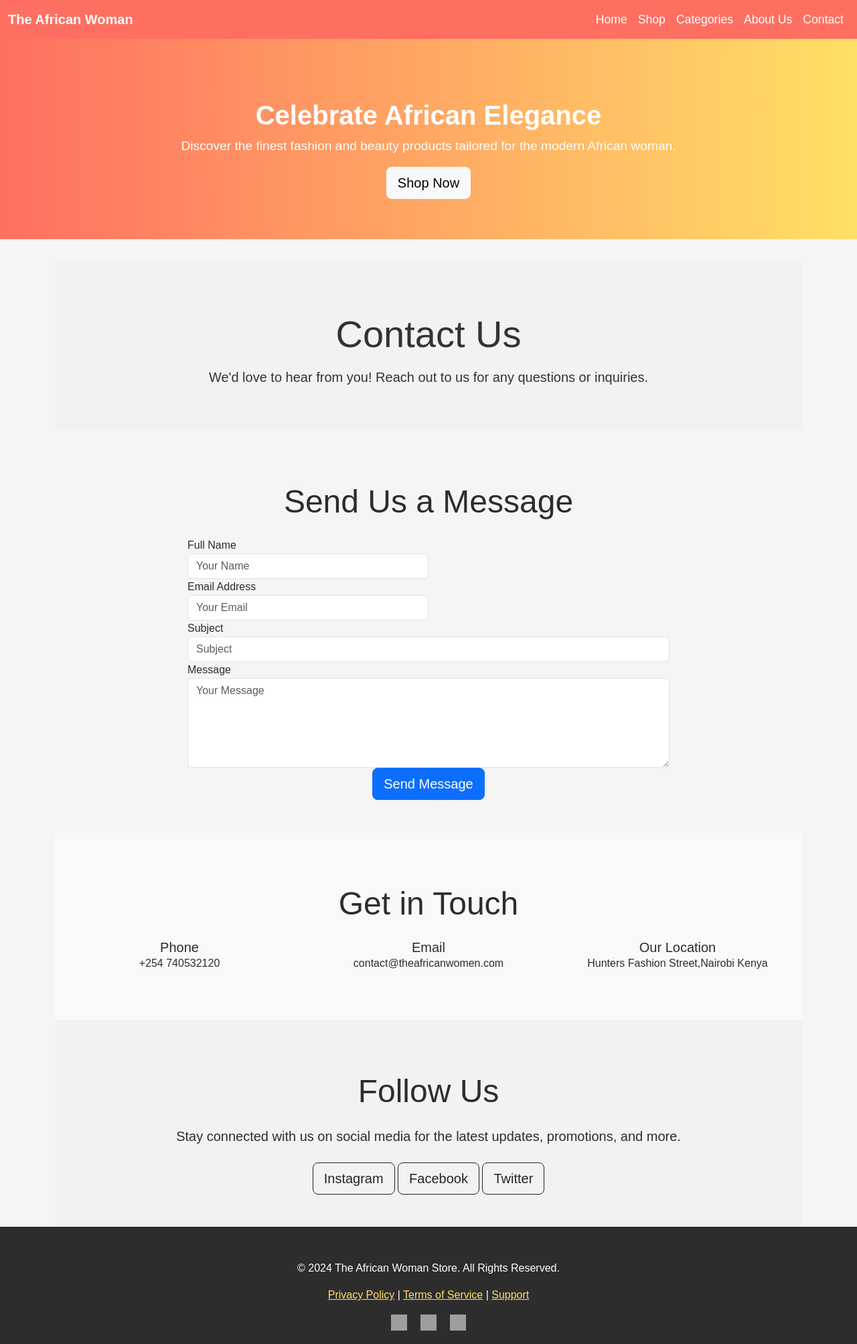
After one commit to jongo-love/TheAfrican, a Django app: page /women/contact/ in a window 1280 px wide. The commit adds this page. Shown: the whole page at 67% size. Run offline with Django 5.2, Linux system fonts and the light colour scheme; grey boxes are pictures that could not be loaded.

Commit message:
setting up test email functionality ie contact

```diff
--- /dev/null
+++ b/women/forms.py
@@ -0,0 +1,8 @@
+# women/forms.py
+from django import forms
+
+class ContactForm(forms.Form):
+    name = forms.CharField(max_length=100, widget=forms.TextInput(attrs={'class': 'form-control', 'placeholder': 'Your Name'}))
+    email = forms.EmailField(widget=forms.EmailInput(attrs={'class': 'form-control', 'placeholder': 'Your Email'}))
+    subject = forms.CharField(max_length=150, widget=forms.TextInput(attrs={'class': 'form-control', 'placeholder': 'Subject'}))
+    message = forms.CharField(widget=forms.Textarea(attrs={'class': 'form-control', 'rows': 5, 'placeholder': 'Your Message'}))
--- a/women/templates/base.html
+++ b/women/templates/base.html
@@ -98,10 +98,10 @@
                         <a class="nav-link" href="{% url 'women:categories' %}">Categories</a>
                     </li>
                     <li class="nav-item">
-                        <a class="nav-link" href="#">About Us</a>
+                        <a class="nav-link" href="{% url 'women:about' %}">About Us</a>
                     </li>
                     <li class="nav-item">
-                        <a class="nav-link" href="#">Contact</a>
+                        <a class="nav-link" href="{% url 'women:contact' %}">Contact</a>
                     </li>
                 </ul>
             </div>
--- /dev/null
+++ b/women/templates/contact.html
@@ -0,0 +1,112 @@
+<!-- women/templates/women/contact.html -->
+{% extends 'base.html' %}
+
+{% block content %}
+    <!-- Contact Us Banner Section -->
+    <section class="contact-banner text-center py-5" style="background-color: #f2f2f2; color: #333;">
+        <div class="container">
+            <h1 class="display-4 mb-3">Contact Us</h1>
+            <p class="lead">We'd love to hear from you! Reach out to us for any questions or inquiries.</p>
+        </div>
+    </section>
+    <!-- Success or Error Messages -->
+    {% if messages %}
+        <div class="container">
+            <div class="alert alert-success" role="alert">
+                {% for message in messages %}
+                    {{ message }}
+                {% endfor %}
+            </div>
+        </div>
+    {% endif %}
+
+    <!-- Contact Form Section -->
+    <section class="contact-form py-5">
+        <div class="container">
+            <div class="row">
+                <div class="col-md-8 mx-auto">
+                    <h2 class="text-center display-5 mb-4">Send Us a Message</h2>
+                    <form method="POST">
+                        {% csrf_token %}
+                        <div class="form-row">
+                            <div class="form-group col-md-6">
+                                <label for="name">Full Name</label>
+                                <input type="text" class="form-control" id="name" name="name" placeholder="Your Name" required>
+                            </div>
+                            <div class="form-group col-md-6">
+                                <label for="email">Email Address</label>
+                                <input type="email" class="form-control" id="email" name="email" placeholder="Your Email" required>
+                            </div>
+                        </div>
+                        <div class="form-group">
+                            <label for="subject">Subject</label>
+                            <input type="text" class="form-control" id="subject" name="subject" placeholder="Subject" required>
+                        </div>
+                        <div class="form-group">
+                            <label for="message">Message</label>
+                            <textarea class="form-control" id="message" name="message" rows="5" placeholder="Your Message" required></textarea>
+                        </div>
+                        <div class="form-group text-center">
+                            <button type="submit" class="btn btn-primary btn-lg">Send Message</button>
+                        </div>
+                    </form>
+                </div>
+            </div>
+        </div>
+    </section>
+
+    <!-- Contact Info Section -->
+    <section class="contact-info py-5" style="background-color: #f9f9f9;">
+        <div class="container text-center">
+            <h2 class="display-5 mb-4">Get in Touch</h2>
+            <div class="row">
+                <!-- Phone -->
+                <div class="col-md-4 mb-4">
+                    <div class="contact-card">
+                        <i class="fas fa-phone-alt fa-3x mb-3" style="color: #007bff;"></i>
+                        <h5 class="card-title">Phone</h5>
+                        <p class="card-text">+254 740532120</p>
+                    </div>
+                </div>
+
+                <!-- Email -->
+                <div class="col-md-4 mb-4">
+                    <div class="contact-card">
+                        <i class="fas fa-envelope fa-3x mb-3" style="color: #007bff;"></i>
+                        <h5 class="card-title">Email</h5>
+                        <p class="card-text">contact@theafricanwomen.com</p>
+                    </div>
+                </div>
+
+                <!-- Location -->
+                <div class="col-md-4 mb-4">
+                    <div class="contact-card">
+                        <i class="fas fa-map-marker-alt fa-3x mb-3" style="color: #007bff;"></i>
+                        <h5 class="card-title">Our Location</h5>
+                        <p class="card-text"> Hunters Fashion Street,Nairobi Kenya</p>
+                    </div>
+                </div>
+            </div>
+        </div>
+    </section>
+
+    <!-- Social Media Section -->
+    <section class="social-media py-5" style="background-color: #f2f2f2;">
+        <div class="container text-center">
+            <h2 class="display-5 mb-4">Follow Us</h2>
+            <p class="lead mb-4">Stay connected with us on social media for the latest updates, promotions, and more.</p>
+            <div>
+                <a href="https://www.instagram.com" target="_blank" class="btn btn-lg btn-outline-dark mr-3">
+                    <i class="fab fa-instagram"></i> Instagram
+                </a>
+                <a href="https://www.facebook.com" target="_blank" class="btn btn-lg btn-outline-dark mr-3">
+                    <i class="fab fa-facebook"></i> Facebook
+                </a>
+                <a href="https://www.twitter.com" target="_blank" class="btn btn-lg btn-outline-dark">
+                    <i class="fab fa-twitter"></i> Twitter
+                </a>
+            </div>
+        </div>
+    </section>
+
+{% endblock %}
--- a/women/urls.py
+++ b/women/urls.py
@@ -7,4 +7,6 @@ urlpatterns = [
     path('', views.home, name='home'),
     path('shop/', views.shop, name='shop'),
     path('categories/', views.categories, name='categories'),
+    path('about/', views.about,name='about'),
+    path('contact/', views.contact, name='contact'),
 ]
--- a/women/views.py
+++ b/women/views.py
@@ -1,4 +1,8 @@
 from django.shortcuts import render
+from django.core.mail import send_mail
+from django.conf import settings
+from .forms import ContactForm
+from django.contrib import messages
 
 # Create your views here.
 def home(request):
@@ -12,7 +16,37 @@ def categories(request):
     return render(request, 'categories.html')
 
 def contact(request):
-    return render(request, 'contact.html')
+    if request.method == 'POST':
+        form = ContactForm(request.POST)
+        if form.is_valid():
+            # Process the form data, e.g., send an email
+            name = form.cleaned_data['name']
+            email = form.cleaned_data['email']
+            subject = form.cleaned_data['subject']
+            message = form.cleaned_data['message']
+
+            # Send an email (make sure to configure your email settings in settings.py)
+            try:
+                send_mail(
+                    subject,
+                    message,
+                    email,
+                    [settings.CONTACT_EMAIL],  # Set CONTACT_EMAIL in settings.py
+                    fail_silently=False,
+                )
+
+                # Display a success message
+                messages.success(request, 'Thank you for contacting us! We will get back to you soon.')
+            except Exception as e:
+                # Handle sending email failure
+                messages.error(request, 'Oops! Something went wrong, please try again later.')
+
+            # Redirect to the contact page or any other page after submission
+            return render(request, 'contact.html', {'form': form})
+
+    else:
+        form = ContactForm()
+    return render(request, 'contact.html',{'form': form})
 
 def about(request):
     return render(request, 'about.html')
```
Also changed, not shown: africana/settings.py (+16 -0 lines), women/templates/about.html (added, +124 -0 lines).
